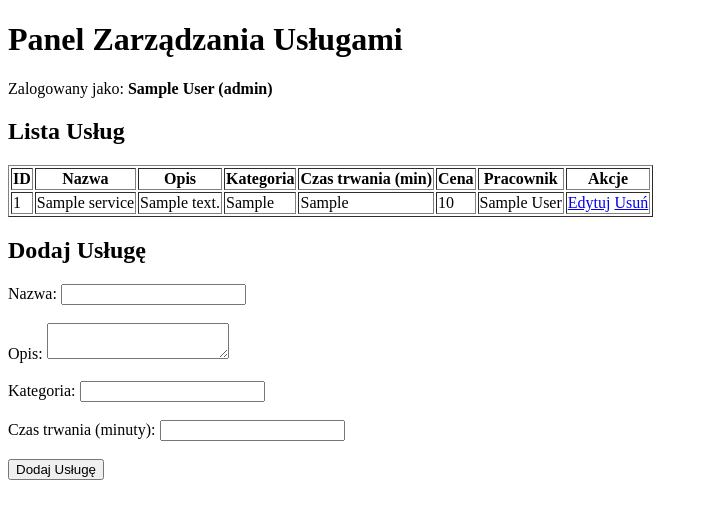
After one commit to kszulik/htdocs, a PHP site: page /services/service_panel.php in a window 1280 px wide. The commit adds this page. Shown: the top 519 px of the page, without its empty margins (0-708 px from the left). Run offline with PHP 8.4, Linux system fonts and the light colour scheme; the visitor is signed in with stand-in values (Sample User, id 1); tables that the repository leaves empty or names only in its code hold one stand-in row (values such as "Sample post").

Commit message:
dodawanie zarządzania usługami

```diff
--- a/public/register.php
+++ b/public/register.php
@@ -46,7 +46,8 @@ if ($_SERVER['REQUEST_METHOD'] === 'POST') {
             // Wstaw nowego użytkownika
             $stmt = $pdo->prepare("INSERT INTO users (name, email, password) VALUES (?, ?, ?)");
             if ($stmt->execute([$name, $email, $password_hashed])) {
-                echo "Rejestracja zakończona sukcesem!";
+                // Przekierowanie do strony logowania po pomyślnej rejestracji
+                header("Location: login.php");
                 exit;
             } else {
                 $errors[] = "Wystąpił błąd podczas rejestracji.";
--- /dev/null
+++ b/public/services/delete_service.php
@@ -0,0 +1 @@
+<?php
--- /dev/null
+++ b/public/services/edit_service.php
@@ -0,0 +1 @@
+<?php
--- /dev/null
+++ b/public/services/service_panel.php
@@ -0,0 +1,100 @@
+<?php
+session_start();
+require_once __DIR__ . '/../../src/Database.php';
+
+// Sprawdzanie ról
+if (!in_array($_SESSION['user_role'], ['admin', 'employee'])) {
+    echo "Brak dostępu. Ta strona jest dostępna tylko dla administratorów i pracowników.";
+    exit;
+}
+
+$db = new Database();
+$pdo = $db->getPdo();
+
+// Pobieranie usług
+if ($_SESSION['user_role'] === 'employee') {
+    // Pracownik widzi tylko swoje usługi
+    $stmt = $pdo->prepare("
+        SELECT s.id, s.name, s.description, s.category, s.duration, es.price
+        FROM services s
+        JOIN employee_services es ON s.id = es.service_id
+        WHERE es.employee_id = ?
+    ");
+    $stmt->execute([$_SESSION['user_id']]);
+} else {
+    // Administrator widzi wszystkie usługi
+    $stmt = $pdo->prepare("
+        SELECT s.id, s.name, s.description, s.category, s.duration, es.price, u.name AS employee_name
+        FROM services s
+        LEFT JOIN employee_services es ON s.id = es.service_id
+        LEFT JOIN users u ON es.employee_id = u.id
+    ");
+    $stmt->execute();
+}
+$services = $stmt->fetchAll(PDO::FETCH_ASSOC);
+?>
+
+<!DOCTYPE html>
+<html lang="pl">
+<head>
+    <meta charset="UTF-8">
+    <meta name="viewport" content="width=device-width, initial-scale=1.0">
+    <title>Panel Zarządzania Usługami</title>
+</head>
+<body>
+<h1>Panel Zarządzania Usługami</h1>
+<p>Zalogowany jako: <strong><?= htmlspecialchars($_SESSION['user_name']) ?> (<?= htmlspecialchars($_SESSION['user_role']) ?>)</strong></p>
+
+<!-- Tabela z usługami -->
+<h2>Lista Usług</h2>
+<table border="1">
+    <tr>
+        <th>ID</th>
+        <th>Nazwa</th>
+        <th>Opis</th>
+        <th>Kategoria</th>
+        <th>Czas trwania (min)</th>
+        <th>Cena</th>
+        <?php if ($_SESSION['user_role'] === 'admin'): ?>
+            <th>Pracownik</th>
+        <?php endif; ?>
+        <th>Akcje</th>
+    </tr>
+    <?php foreach ($services as $service): ?>
+        <tr>
+            <td><?= htmlspecialchars($service['id']) ?></td>
+            <td><?= htmlspecialchars($service['name']) ?></td>
+            <td><?= htmlspecialchars($service['description']) ?></td>
+            <td><?= htmlspecialchars($service['category']) ?></td>
+            <td><?= htmlspecialchars($service['duration']) ?></td>
+            <td><?= htmlspecialchars($service['price'] ?? '-') ?></td>
+            <?php if ($_SESSION['user_role'] === 'admin'): ?>
+                <td><?= htmlspecialchars($service['employee_name'] ?? 'Nieprzypisany') ?></td>
+            <?php endif; ?>
+            <td>
+                <a href="edit_service.php?id=<?= $service['id'] ?>">Edytuj</a>
+                <a href="delete_service.php?id=<?= $service['id'] ?>" onclick="return confirm('Czy na pewno chcesz usunąć tę usługę?')">Usuń</a>
+            </td>
+        </tr>
+    <?php endforeach; ?>
+</table>
+
+<!-- Formularz dodawania nowej usługi -->
+<h2>Dodaj Usługę</h2>
+<form method="POST" action="add_service.php">
+    <label for="name">Nazwa:</label>
+    <input type="text" id="name" name="name" required><br><br>
+
+    <label for="description">Opis:</label>
+    <textarea id="description" name="description" required></textarea><br><br>
+
+    <label for="category">Kategoria:</label>
+    <input type="text" id="category" name="category"><br><br>
+
+    <label for="duration">Czas trwania (minuty):</label>
+    <input type="number" id="duration" name="duration" required><br><br>
+
+    <button type="submit">Dodaj Usługę</button>
+</form>
+</body>
+</html>
```
Also changed, not shown: public/admin/admin_panel.php (+14 -1 lines), public/client/client_panel.php (+14 -1 lines), public/emplyee/employee_panel.php (+14 -1 lines), public/index.php (+31 -1 lines), public/login.php (+6 -2 lines), public/services/add_service.php (added, +30 -0 lines).
